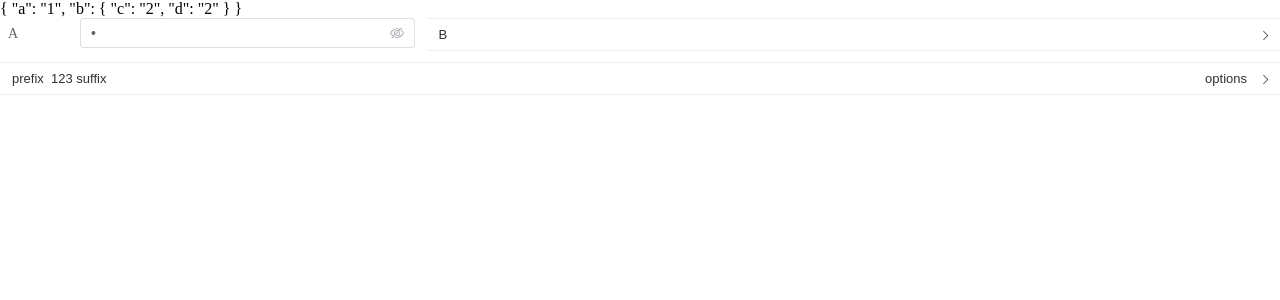
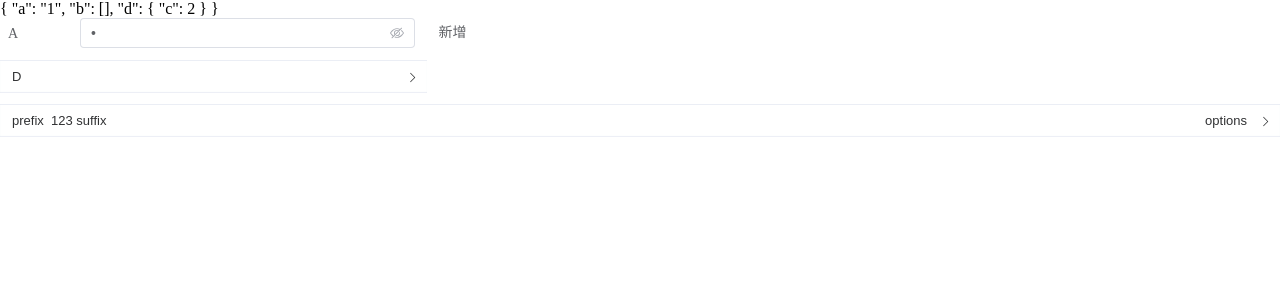
Before and after one commit to 319635179/custom-web, a Vue app: page /control in a window 1280 px wide. Shown: the top 300 px of the page. Built offline with nearby package versions, Linux system fonts and the light colour scheme.

Commit message:
[修改内容]:表单-数组-折叠类型支持

```diff
--- a/src/assets/style/main.css
+++ b/src/assets/style/main.css
@@ -1,3 +1,4 @@
 @import "./base.css";
 @import "./variable.less";
 @import "./common.less";
+@import "./reselel.less";
--- /dev/null
+++ b/src/assets/style/reselel.less
@@ -0,0 +1,6 @@
+.el-button, .el-button.is-round {
+  padding: 8px 12px;
+}
+.el-button {
+  height: 28px;
+}
--- a/src/components/FormRender/array.vue
+++ b/src/components/FormRender/array.vue
@@ -1,13 +1,55 @@
-<template>arr</template>
+<template>
+  <div class="cw-array-item">
+    <template v-if="mod === 'collapse'">
+      <header class="options">
+        <el-button text @click="handleAddItem">新增</el-button>
+      </header>
+      <main>
+        <ObjectForm
+          v-for="(_item, i) in model"
+          v-model="model[i]"
+          :prop="`[${i}]`"
+          :index="i"
+          :config="config"
+          :formData
+          @change="handleItemChange"
+          @del="handleDel"
+          is-array
+        />
+      </main>
+    </template>
+  </div>
+</template>
 
 <script setup lang="ts">
-defineProps<{
+import ObjectForm from "./object.vue";
+
+const props = defineProps<{
   prop: string;
   index: number;
   config: FormItem;
+  formData: any;
 }>();
-defineEmits(["change"]);
-defineModel();
+const emits = defineEmits(["change"]);
+const model = defineModel<any[]>({
+  required: true,
+  default: [],
+});
+const children = props.config.properties || {};
+const mod = props.config.mod || "label";
+const style = props.config.style || {};
+const column = style.column || 1;
+//
+const handleAddItem = () => {
+  model.value.push({});
+};
+const handleItemChange = (prop: string, path, val: string) => {
+  console.log(prop, path, val, props.prop);
+  emits("change", prop, path, val);
+};
+const handleDel = (i: number) => {
+  model.value.splice(i, 1);
+};
 </script>
 
 <style scoped lang="less"></style>
--- a/src/components/FormRender/expand/collapse.vue
+++ b/src/components/FormRender/expand/collapse.vue
@@ -5,6 +5,9 @@
       :name="prop"
       :disabled="config.disabled"
     >
+      <template #options v-if="useDel">
+        <el-button @click="handleDel"> 删除 </el-button>
+      </template>
       <Item
         v-for="(item, prop, i) in children"
         v-model="model[item.prop || prop]"
@@ -30,14 +33,19 @@ const props = defineProps<{
   index: number;
   config: FormItem;
   formData: any;
+  useDel?: boolean; // 支持删除操作
 }>();
-const emits = defineEmits(["change"]);
+const emits = defineEmits(["change", "del"]);
 const model = defineModel();
 const children = props.config.properties || {};
 const style = props.config.style || {};
 const column = style.column || 1;
 const handleItemChange = (prop: string, val: string) => {
-  emits("change", props.prop, val);
+  console.log(prop, val);
+  emits("change", prop, val);
+};
+const handleDel = () => {
+  emits("del");
 };
 </script>
 
--- a/src/components/FormRender/item.vue
+++ b/src/components/FormRender/item.vue
@@ -42,7 +42,7 @@
 </template>
 
 <script setup lang="ts">
-import { computed, defineAsyncComponent, nextTick, onMounted } from "vue";
+import { computed, defineAsyncComponent, onMounted } from "vue";
 import { getFormItemHidden, setFormItemDefault } from "./index.ts";
 
 const ObjectItem = defineAsyncComponent(() => import("./object.vue"));
@@ -75,18 +75,16 @@ const hidden = computed(() =>
 );
 
 const handleWidgetChange = (prop: string, val: any) => {
-  emits("change", prop, prop, val);
+  emits("change", prop, val);
 };
 
 const handleObjChange = (prop: string, path: string, val: any) => {
-  emits("change", prop, `${prop}${path}`, val);
+  console.log(prop, path);
+  emits("change", prop, `${prop}.${path}`, val);
 };
 
 onMounted(() => {
   model.value = setFormItemDefault(model.value, type, props.config.default);
-  nextTick(() => {
-    console.log(props.prop, model.value);
-  });
 });
 </script>
 
--- a/src/components/FormRender/object.vue
+++ b/src/components/FormRender/object.vue
@@ -27,6 +27,8 @@
     :config
     :formData
     @change="handleItemChange"
+    :use-del="isArray"
+    @del="handleDel"
   />
 </template>
 
@@ -41,8 +43,9 @@ const props = defineProps<{
   index: number;
   config: FormItem;
   formData: any;
+  isArray?: boolean; // 是数组类型的子元素
 }>();
-const emits = defineEmits(["change"]);
+const emits = defineEmits(["change", "del"]);
 const model = defineModel();
 const children = props.config.properties || {};
 const mod = props.config.mod || "label";
@@ -50,7 +53,15 @@ const style = props.config.style || {};
 const column = style.column || 1;
 
 const handleItemChange = (prop: string, val: string) => {
-  emits("change", props.prop, `${props.prop}.prop`, val);
+  emits(
+    "change",
+    prop,
+    `${props.isArray ? `[${props.index}]` : props.prop}.${prop}`,
+    val,
+  );
+};
+const handleDel = () => {
+  emits("del", props.index);
 };
 </script>
 
--- a/src/views/control/index.vue
+++ b/src/views/control/index.vue
@@ -28,7 +28,7 @@ const schema: FormSchema = {
     // appendNode: h("span", "这是一个appendNode"),
   },
   b: {
-    type: "object",
+    type: "array",
     label: "B",
     mod: "collapse",
     occupy: 2,
@@ -55,18 +55,22 @@ const schema: FormSchema = {
       },
     },
   },
-  // d: {
-  //   type: "object",
-  //   label: "B",
-  //   properties: {
-  //     c: {
-  //       label: "C",
-  //     },
-  //   },
-  //   default: {
-  //     c: 2,
-  //   },
-  // },
+  d: {
+    type: "object",
+    label: "D",
+    mod: "collapse",
+    properties: {
+      c: {
+        label: "C",
+        style: {
+          hiddenLabel: true,
+        },
+      },
+    },
+    default: {
+      c: 2,
+    },
+  },
   // e: {
   //   label: "e",
   //   type: "array",
```
